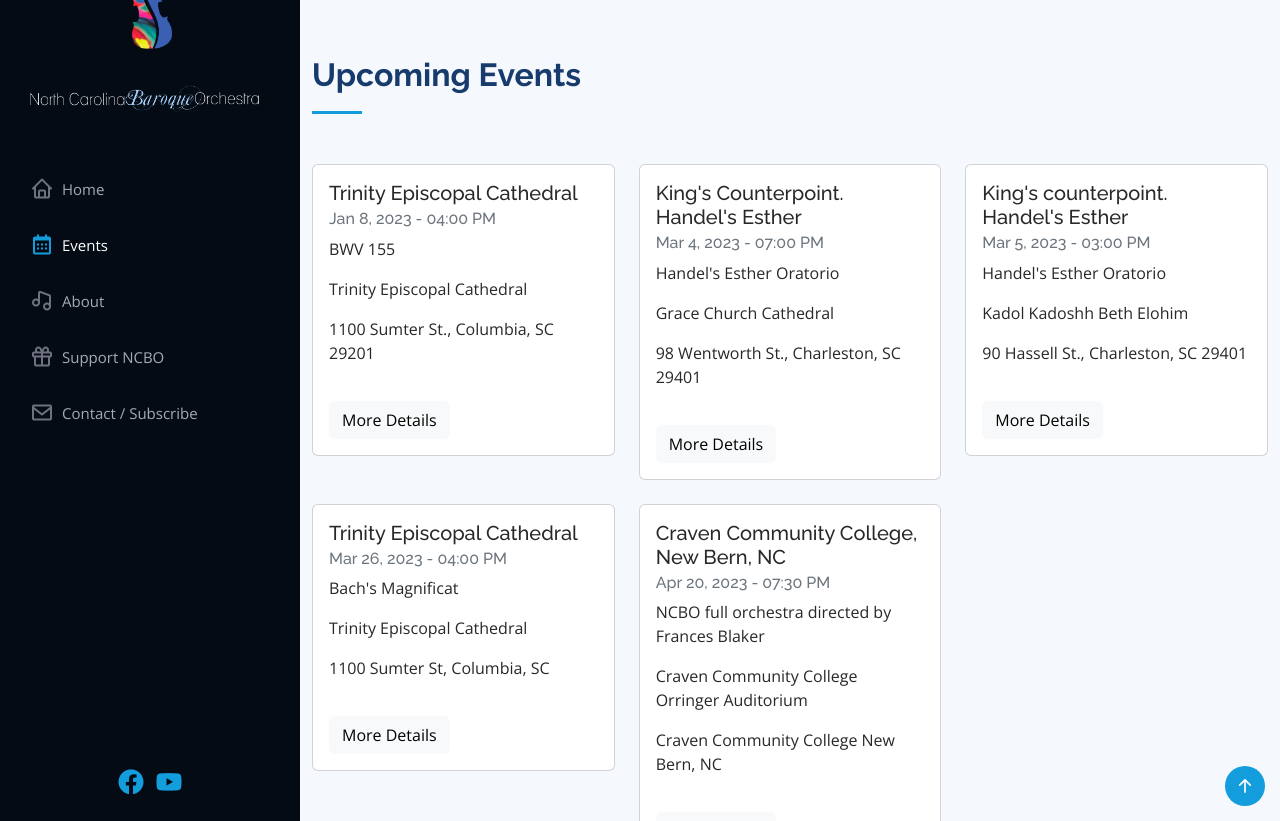
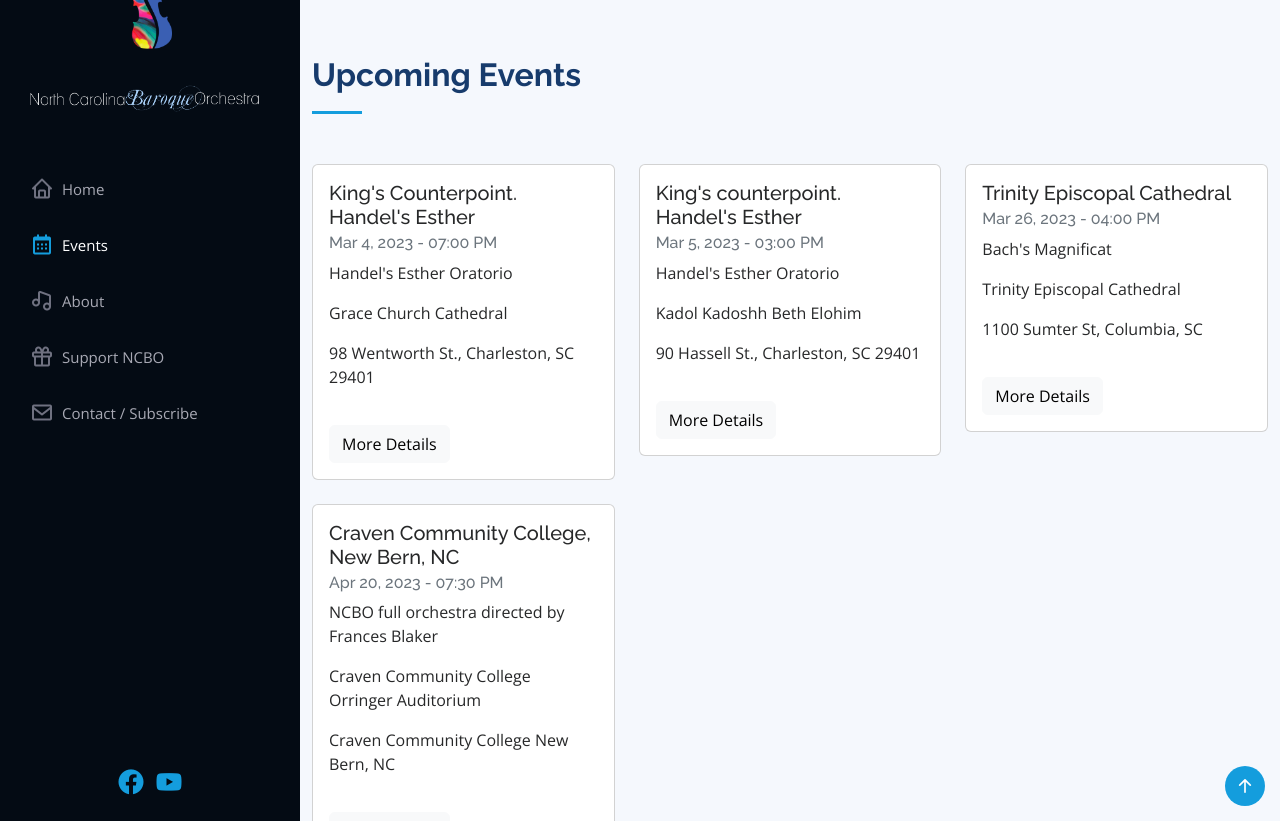
Before and after one commit to ncbaroqueorchestra/ncboweb, a Jekyll site: the page built from index.md, in a window 1280 px wide and 900 px high, scrolled down 825 px, cut to the strip 79-900 px from the top of the window. Built offline with Jekyll 4.4.1, drawn with Linux system fonts in a browser that asks for light colours; comment, search, counter and statistics services are not loaded.

Commit message:
Updated NCBO events

```diff
--- a/_data/events.yml
+++ b/_data/events.yml
@@ -1,13 +1,3 @@
-- heading: Trinity Episcopal Cathedral
-  eventdate: Jan 8, 2023
-  eventtime: 04:00 PM
-  description: BWV 155
-  venue: Trinity Episcopal Cathedral
-  address: 1100 Sumter St., Columbia, SC 29201
-  mapurl:
-  ticketurl:
-  eventimageurl:
-  eventdetailsurl: trinitysc.org
 - heading: King's Counterpoint. Handel's Esther
   eventdate: Mar 4, 2023
   eventtime: 07:00 PM
@@ -143,3 +133,4 @@
 #NUM!
 #NUM!
 #NUM!
+#NUM!
```
